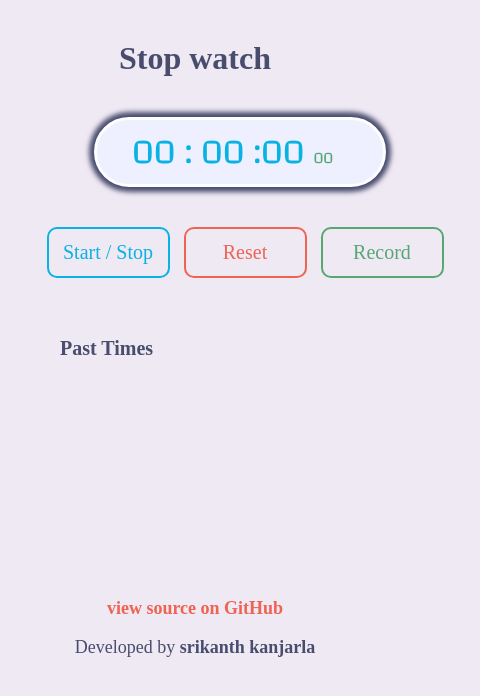
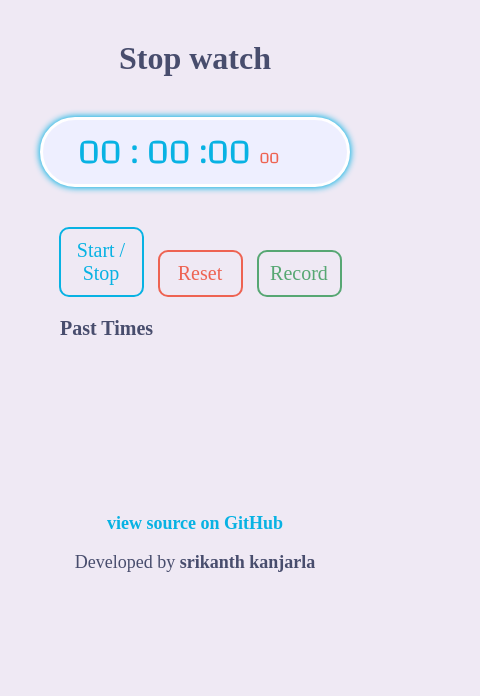
Before and after one commit to srikanthkanjarla/stop-watch, a website: page index.html in a window 390 px wide. Shown: the whole page, 480 px wide, since content can reach past the window. Drawn offline with Linux system fonts and the light colour scheme; a web font is replaced by a local one.

Commit message:
Fix layout for mobile screens
- media query added for mobile screens
- updated box shadow of sotp watch

```diff
--- a/style.css
+++ b/style.css
@@ -36,7 +36,7 @@ body {
     margin: 0 auto;
     background-color: #eeefff;
     border-radius: 40px;
-    box-shadow: 0 0 5px 5px var(--independence);
+    box-shadow: 0 0 6px 1px var(--cyan-process);
 }
 
 .watch-time {
@@ -45,7 +45,7 @@ body {
 }
 
 #count-down {
-    color: var(--shiny-shamrock);
+    color: var(--sunset-orange);
 }
 
 .watch-controls {
@@ -105,6 +105,7 @@ body {
     font-size: 20px;
     font-weight: 600;
     margin-left: 60px;
+    margin-top: 0;
 }
 
 .time-unit {
@@ -146,6 +147,22 @@ body {
 
 .github-link a {
     text-decoration: none;
-    color: var(--sunset-orange);
+    color: var(--cyan-process);
     font-weight: bold;
 }
+
+@media (min-width: 320px) and (max-width: 480px) {
+    .wrapper {
+        width: 100vw;
+    }
+    .watch-display {
+        width: 60%;
+    }
+    .btn {
+        width: 85px;
+        padding: 10px 6px;
+    }
+    .record-time-wrapper {
+        min-height: 135px;
+    }
+}
```
